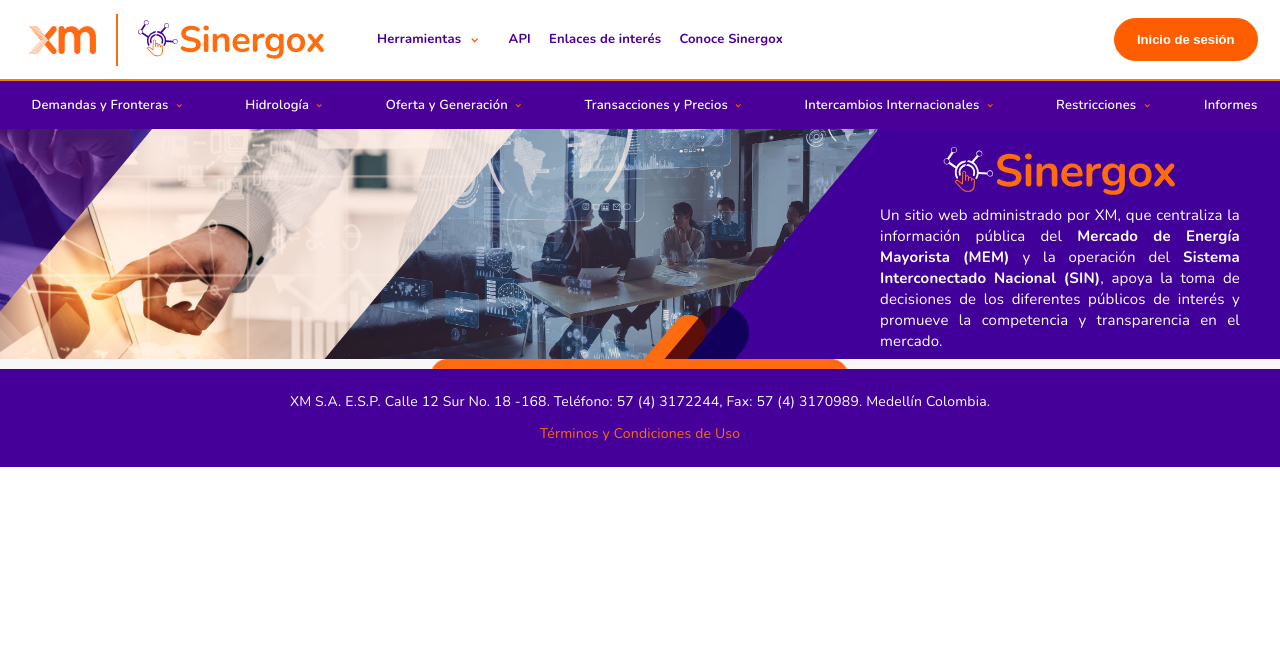
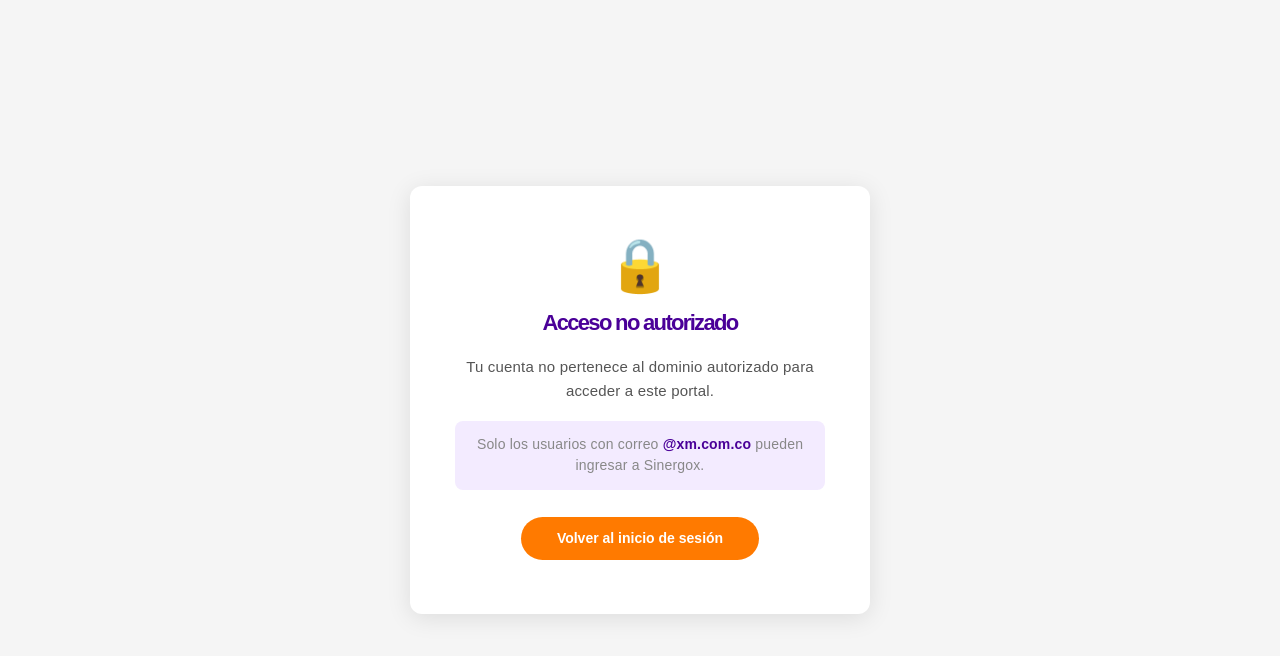
Before and after one commit to BriRoz1/SINERGOX-APP, a React (Vite) app: page /acceso-denegado in a window 1280 px wide. Shown: the top 656 px of the page. Built offline with nearby package versions, Linux system fonts and the light colour scheme.

Commit message:
CAPA VALIDACION CORREO

```diff
--- a/src/App.tsx
+++ b/src/App.tsx
@@ -4,6 +4,7 @@
 import HomePage from './pages/home/HomePage';
 import LoginPage from './pages/auth/LoginPage';
 import Footer from './components/footer/Footer';
+import AccessDeniedPage from './pages/auth/Accessdeniedpage';
 import { AuthProvider } from './store/auth/AuthContext';
 
 function App() {
@@ -13,6 +14,7 @@
         <Routes>
           {/* Sin layout — pantalla completa */}
           <Route path="/login" element={<LoginPage />} />
+          <Route path="/acceso-denegado" element={<AccessDeniedPage />} />
 
           {/* Con layout — header + mainmenu + footer */}
           <Route path="/*" element={
--- /dev/null
+++ b/src/pages/auth/Accessdeniedpage.css
@@ -0,0 +1,77 @@
+.access-denied {
+  min-height: 100vh;
+  display: flex;
+  align-items: center;
+  justify-content: center;
+  background: #f5f5f5;
+  padding: 1rem;
+}
+
+.access-denied__card {
+  background: #ffffff;
+  border-radius: 12px;
+  box-shadow: 0 4px 24px rgba(0, 0, 0, 0.10);
+  padding: 3rem 2.5rem;
+  max-width: 460px;
+  width: 100%;
+  text-align: center;
+  display: flex;
+  flex-direction: column;
+  align-items: center;
+  gap: 1rem;
+}
+
+.access-denied__icon {
+  font-size: 52px;
+  line-height: 1;
+}
+
+.access-denied__title {
+  font-size: 22px;
+  font-weight: 700;
+  color: #4a0098;
+  margin: 0;
+  font-family: Arial, sans-serif;
+}
+
+.access-denied__message {
+  font-size: 15px;
+  color: #555;
+  line-height: 1.6;
+  margin: 0;
+  font-family: Arial, sans-serif;
+}
+
+.access-denied__hint {
+  font-size: 14px;
+  color: #888;
+  background: #f3ebff;
+  border-radius: 8px;
+  padding: 0.75rem 1rem;
+  margin: 0;
+  font-family: Arial, sans-serif;
+  line-height: 1.5;
+}
+
+.access-denied__hint strong {
+  color: #4a0098;
+  font-weight: 700;
+}
+
+.access-denied__btn {
+  margin-top: 0.5rem;
+  background: #ff7a00;
+  color: #ffffff;
+  border: none;
+  border-radius: 50px;
+  padding: 0.75rem 2rem;
+  font-size: 14px;
+  font-weight: 700;
+  font-family: Arial, sans-serif;
+  cursor: pointer;
+  transition: background 0.2s;
+}
+
+.access-denied__btn:hover {
+  background: #e06a00;
+}
--- /dev/null
+++ b/src/pages/auth/Accessdeniedpage.tsx
@@ -0,0 +1,35 @@
+import { useNavigate } from 'react-router-dom';
+import './AccessDeniedPage.css';
+
+const AccessDeniedPage = () => {
+  const navigate = useNavigate();
+
+  return (
+    <div className="access-denied">
+      <div className="access-denied__card">
+
+        <div className="access-denied__icon">🔒</div>
+
+        <h1 className="access-denied__title">Acceso no autorizado</h1>
+
+        <p className="access-denied__message">
+          Tu cuenta no pertenece al dominio autorizado para acceder a este portal.
+        </p>
+
+        <p className="access-denied__hint">
+          Solo los usuarios con correo <strong>@xm.com.co</strong> pueden ingresar a Sinergox.
+        </p>
+
+        <button
+          className="access-denied__btn"
+          onClick={() => navigate('/login')}
+        >
+          Volver al inicio de sesión
+        </button>
+
+      </div>
+    </div>
+  );
+};
+
+export default AccessDeniedPage;
--- a/src/store/auth/AuthContext.tsx
+++ b/src/store/auth/AuthContext.tsx
@@ -63,24 +63,26 @@
     // 1. Intercambiar code por token con Microsoft
     const token = await exchangeCodeForToken(code);
 
-    console.group('✅ Token obtenido de Microsoft');
-    console.log('scope:', token.scope);
-    console.log('expira en:', `${token.expires_in}s`);
-    console.log('access_token', token.access_token);
-    console.groupEnd();
     // 2. Enviar access_token al backend — obtiene usuario y permisos
-    //    Si el usuario no tiene roles (403), retorna permisos vacíos
-    //    usando el id_token para extraer nombre y email
     const { user, permissions } = await sendTokenToBackend(
       token.access_token,
       token.id_token,
     );
 
-    // 3. Limpiar sessionStorage del flujo OAuth
+    // 3. Validar dominio — solo se permite @xm.com.co
+    const emailDomain = user.email.split('@')[1]?.toLowerCase();
+    if (emailDomain !== 'xm.com.co') {
+      sessionStorage.removeItem('oauth_state');
+      sessionStorage.removeItem('oauth_code_verifier');
+      window.location.href = '/acceso-denegado';
+      return;
+    }
+
+    // 4. Limpiar sessionStorage del flujo OAuth
     sessionStorage.removeItem('oauth_state');
     sessionStorage.removeItem('oauth_code_verifier');
 
-    // 4. Limpiar prefijo XM_E del nombre
+    // 5. Limpiar prefijo XM_E del nombre
     const cleanUser: UserProfile = {
       name:  cleanDisplayName(user.name),
       email: user.email,
```
Also changed, not shown: 1 other file (tests, documents, lock files or other folders).
